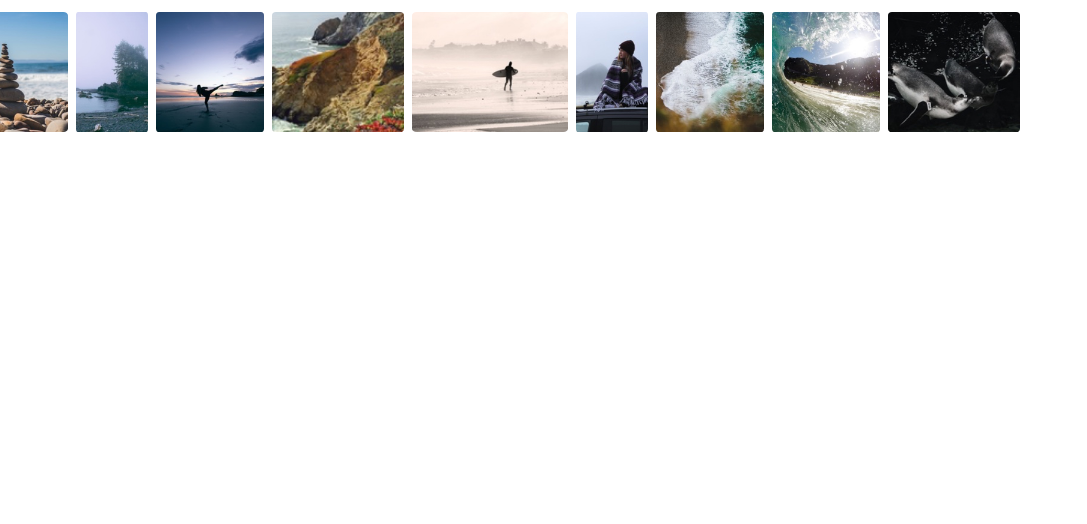
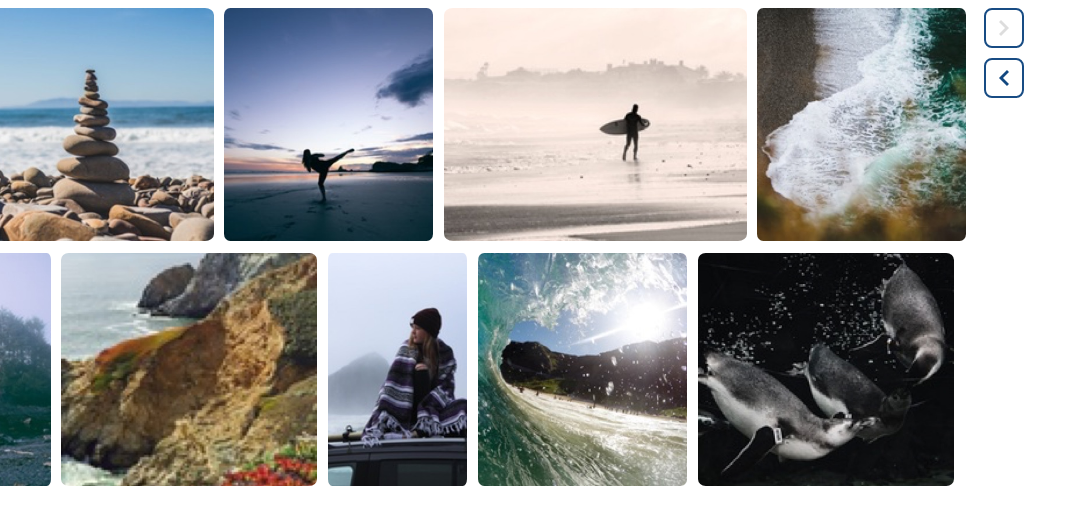
Before and after one commit to GitDevFallen/web-dev, a plain HTML site: page index.html in a window 1280 px wide. Shown: the whole page, without its empty margins (0-1087 px from the left). Drawn offline with Linux system fonts and the light colour scheme.

Commit message:
dodani buttoni, izbrisan zip

```diff
--- a/index.html
+++ b/index.html
@@ -3,22 +3,33 @@
 <head>
     <title>Slider</title>
     <link href="./olulic.css" rel="stylesheet" type="text/css">
-    <meta charset="utf-8">
+    <meta charset="utf-8" name="viewport" content="width=device-width, initial-scale=1.0">
     <script type="text/javascript" src="./olulic.js"></script>
 </head>
 
 <body>
     <!-- Wrapper klasa prema uputama -->
     <div class="wrapper">
+        <!-- Poseban div za svaki od redova u wrapperu -->
+        <div class="prvi">
             <img src="./Assets/slider-image-1.jpg" alt="Slider Image 1">
+            <img src="./Assets/slider-image-3.jpg" alt="Slider Image 3">
+            <img src="./Assets/slider-image-5.jpg" alt="Slider Image 5">
+            <img src="./Assets/slider-image-7.jpg" alt="Slider Image 7">
+        </div>
+        <!-- Drugi red u wrapperu -->
+        <div class="drugi">
             <img src="./Assets/slider-image-2.jpg" alt="Slider Image 2">
-        <img src="./Assets/slider-image-3.jpg" alt="Slider Image 3">
             <img src="./Assets/slider-image-4.jpg" alt="Slider Image 4">
-        <img src="./Assets/slider-image-5.jpg" alt="Slider Image 5">
             <img src="./Assets/slider-image-6.jpg" alt="Slider Image 6">
-        <img src="./Assets/slider-image-7.jpg" alt="Slider Image 7">
             <img src="./Assets/slider-image-8.jpg" alt="Slider Image 8">
             <img src="./Assets/slider-image-9.jpg" alt="Slider Image 9">
+        </div>
+        <!-- Strelice za pomicanje slika -->
+        <div class="arrow">
+            <a id="desno"><img src="./Assets/arrow-gray-right.png"></a>
+            <a id="lijevo"><img src="./Assets/arrow-blue-left.png"></a>
+        </div>
     </div>
 </body>
 
--- a/olulic.css
+++ b/olulic.css
@@ -1,28 +1,43 @@
+*{
+    box-sizing: border-box;
+}
 body{
     font-family: Arial, Helvetica, sans-serif;
 }
 .wrapper{
     display: flex;
-    flex-direction: row;
+    flex-direction: column;
     flex-wrap: wrap;
     width: auto;
-    height: 300px;
+    height: 500px;
     overflow: hidden;
     margin-left: -100px;
-    /* text-align: center; */
+    float: left;
 }
-/*
-.flex-block{
-    flex: 0 0 90px;
-    background-color: gray;
-    margin: 10px;
+.prvi img, .drugi img{
+    border-radius: 3%;
+    height: 95%;
     width: auto;
+    margin: 0 3px 0 3px;
 }
-*/
-.wrapper > img{
-    border-radius: 3%;
-    width: auto;
-    height: 120px;
-    text-align: center;
-    margin: 4px;
+.wrapper .prvi, .wrapper .drugi{
+    height: 49%;
 }
+a{
+    border: 2px #184c84 solid;
+    border-radius: 20%;
+    width: 40px;
+    height: 40px;
+    cursor: pointer;
+    margin: 0 0 10px 0;
+    display: flex;
+    justify-content: center;
+    align-items: center;
+    /* #e0dcdc siva boja
+    #184c84 plava boja */
+}
+.arrow{
+    float: left;
+    clear: both;
+    margin: 0 0 0 15px;
+}
```
Also changed, not shown: 1 other file. Lines whose indentation alone changed are shown as unchanged.
